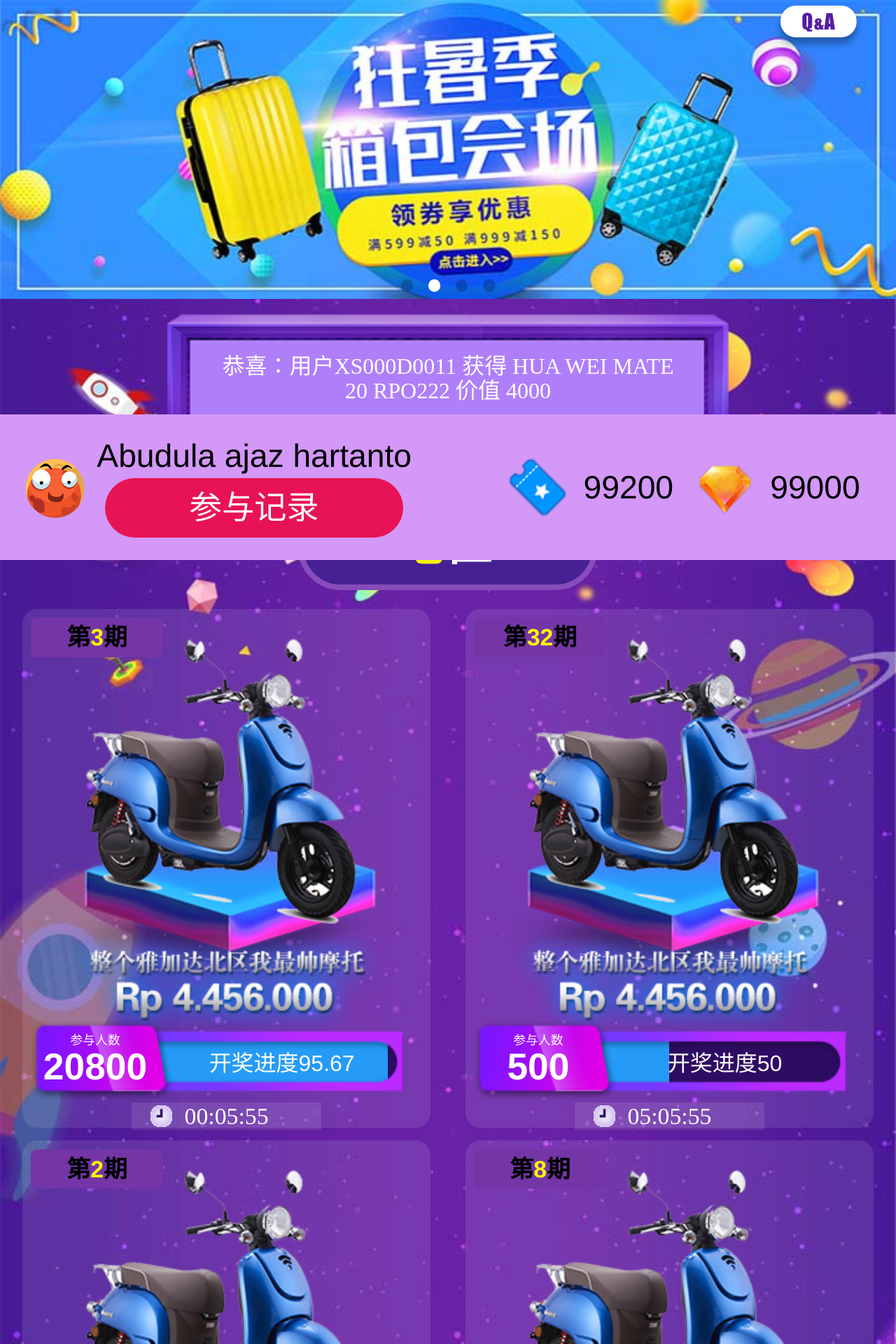
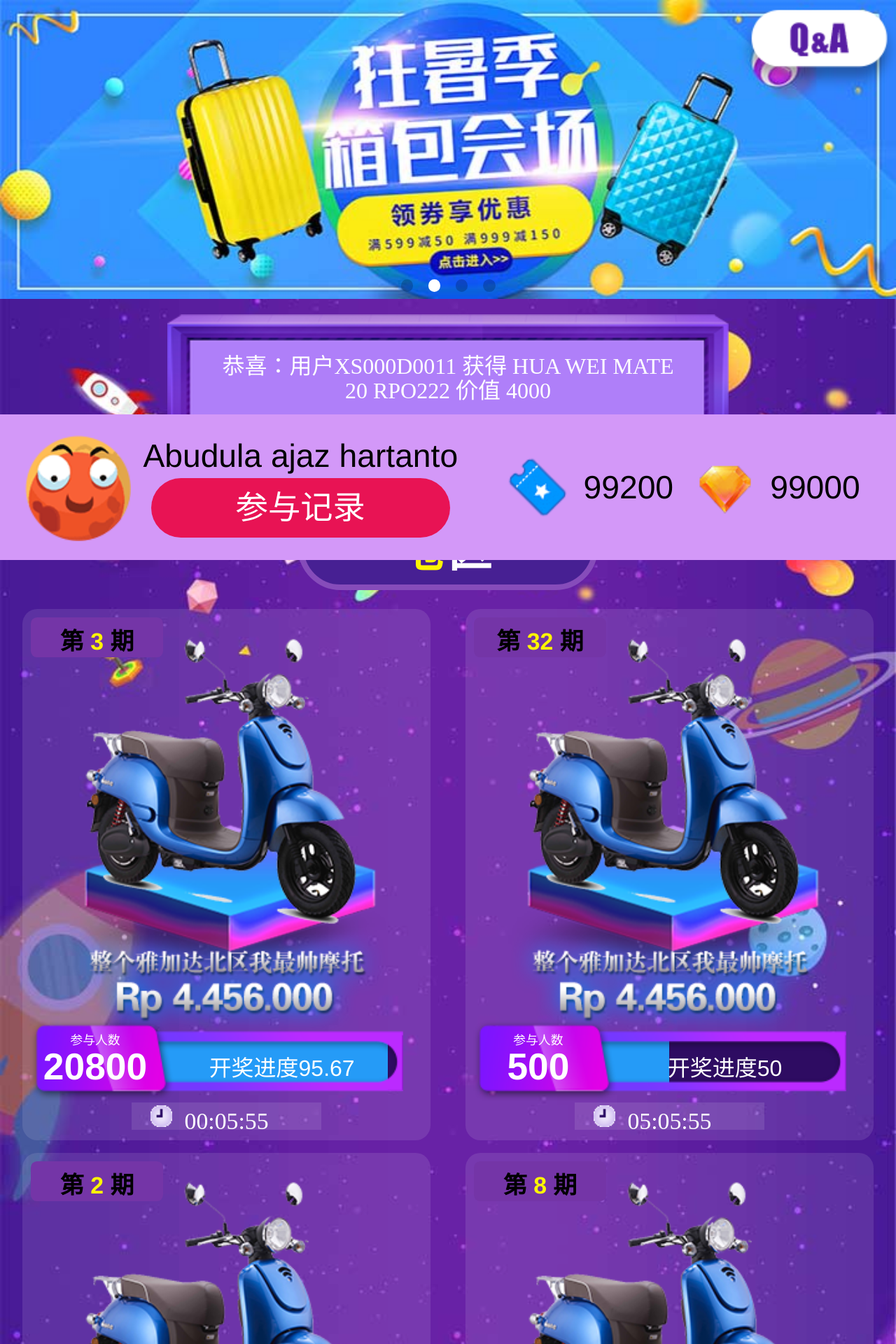
Before and after one commit to rick-team/mall-mobile, a Vue app: page / in a window 1280 px wide. Shown: the top 1920 px of the page at 70% size. Built offline with nearby package versions, Linux system fonts and the light colour scheme.

Commit message:
'适配修改'

```diff
--- a/src/components/index/indexItem.vue
+++ b/src/components/index/indexItem.vue
@@ -1,9 +1,9 @@
 
-<style>
+<style scoped>
 #indexItem {
   position: relative;
   width: 3.28rem;
-  height: 4.17rem;
+  height: 4.27rem;
   background: rgba(255, 255, 255, .1);
   border-radius: .12rem;
   box-sizing: border-box;
@@ -20,6 +20,8 @@
   border-radius: .05rem;
   font-size: .19rem;
   font-weight: bold;
+  box-sizing: border-box;
+  padding: 0.03rem 0.15rem;
 }
 .period span{
   color: #fff600;
@@ -63,13 +65,13 @@
   font-weight: bold;
 }
 .surface .schedule {
-  padding-top: .19rem;
   float: left;
   width: 1.95rem;
   height: .32rem;
   font-size: .18rem;
   line-height: .32rem;
   color: #fff;
+  padding: 0.23rem 0 0;
 }
 .progressBar {
   background: #259bf7;
@@ -83,24 +85,31 @@
 }
 .dateTime {
   width: 1.52rem;
-  height: .22rem;
   margin: .1rem auto 0;
   background: rgba(255, 255, 255, .1);
-  line-height: .22rem;
   color: #fff;
-  font-size: .19rem;
   font-family: '黑体';
+  box-sizing: border-box;
 }
 .dateTimeIocnBg {
   background: url('../../assets/clock.gif') .15rem center no-repeat;
   background-size: auto 80%;
+  font-size: 0;
+}
+.dateTimeIocnBg span{
+  padding: 0.04rem 0.15rem;
+  box-sizing: border-box;
+  display: inline-block;
+  line-height: .22rem;
+  height: .22rem;
+  font-size: .19rem;
 }
 </style>
 
 <template>
   <div id="indexItem">
     <div class='period'>
-      第<span>{{infor.period}}</span>期
+      第<span> {{infor.period}} </span>期
     </div>
     <div class='goodsImg'>
       <img :src='infor.imgSrc' />
@@ -119,7 +128,7 @@
     </div>
     <div class='dateTime'>
       <div class='dateTimeIocnBg'>
-        {{infor.dateTime}}
+        <span>{{infor.dateTime}}</span>
       </div>
     </div>
   </div>
--- a/src/components/index/indexTitle.vue
+++ b/src/components/index/indexTitle.vue
@@ -28,6 +28,8 @@ export default {
     font-weight: bold;
     margin: 0 auto .15rem;
     border-radius: .34rem;
+    padding: 0.05rem 0.15rem;
+    box-sizing: border-box;
 }
 .title span {
     color: #fff600;
--- a/src/components/index/q_a.vue
+++ b/src/components/index/q_a.vue
@@ -1,11 +1,11 @@
-<style socped>
+<style scoped>
 #qa {
   background-position: 0 50%;
   padding-top: .37rem;
   position: absolute;
   top:0;
   left: 0;
-  z-index: 20;
+  z-index: 101;
   width: 100%;
 }
 .qa_bg {
@@ -15,12 +15,13 @@
   background: #d5d5d5;
   height: 11rem;
   z-index: 0;
+  min-height: calc(100vh - 1.51rem);
 }
 .content {
   margin: 0 auto;
   width: 95%;
 }
-.content .top {
+#qa .content .top {
   color: #fff;
   font-size: .4rem;
   text-align: left;
@@ -64,6 +65,7 @@
   width: 5.79rem;
   box-sizing: border-box;
 }
+
 </style>
 <template>
   <div id="qa">
--- a/src/views/index.vue
+++ b/src/views/index.vue
@@ -1,4 +1,4 @@
-<style>
+<style socped>
 #index {
   padding-bottom: 1.5rem;
 }
@@ -9,7 +9,7 @@
   background: #d398f8;
   padding: 0 .2rem;
   box-sizing: border-box;
-  z-index: 999;
+  z-index: 100;
   bottom: 0;
 }
 .left{
@@ -21,8 +21,10 @@
 .bottom_nav .img {
   line-height: 1.17rem;
   margin-right: .1rem;
+  width: .85rem;
 }
 .bottom_nav .img img {
+  width: .85rem;
   display: inline-block;
   vertical-align: middle;
 }
@@ -61,17 +63,26 @@
   color: #000;
 }
 .qa_click {
-  position: fixed;
+  position: absolute;
   right: 0;
   top: 0;
   z-index: 99999;
   width: 1.26rem;
 }
+
+.qa_click img {
+  width: 100%;
+}
+
+body.modal-open {
+  position: fixed;
+  width: 100%;
+}
 </style>
 
 <template>
-  <div id="index" @click='qaShowBl=false'>
-    <div class='qa_click' v-if='!qaShowBl' @click.stop="qaShowBl=true"><img src='../assets/qa_click.png'></div>
+  <div id="index" @click='closeQA'>
+    <div class='qa_click' v-if='!qaShowBl' @click.stop="showQA"><img src='../assets/qa_click.png'></div>
     <indexHeader :banner='bannerphoto' />
     <winningMsg class='luckMsg' />
     <volume />
@@ -130,6 +141,14 @@ export default {
       }
   },
   methods: {
+    showQA() {
+      this.qaShowBl = true;
+      document.getElementsByTagName('body')[0].classList.add("modal-open");
+    },
+    closeQA() {
+      this.qaShowBl = false;
+      document.getElementsByTagName('body')[0].classList.remove("modal-open");
+    }
   },
   components: {
 		indexHeader,
--- a/src/views/peopleCenter.vue
+++ b/src/views/peopleCenter.vue
@@ -1,4 +1,4 @@
-<style socped>
+<style scoped>
 .bg {
   position: absolute;
   top: 2.3rem;
@@ -114,7 +114,7 @@
 .listContainer .list li .left{
 		width: 3.9rem;
 		height: .92rem;
-		padding: .09rem .22rem;
+		padding: .14rem .22rem;
 		font-size: .19rem;
 		text-align: left;
 		box-sizing: border-box;
@@ -125,6 +125,7 @@
 }
 .listContainer .list li .left p:last-child .time{
 	margin-right: .1rem;
+	vertical-align: middle;
 }
 
 .listContainer .list li .left p:last-child .btn {
@@ -136,6 +137,10 @@
 	color: #fff;
 	font-size: .19rem;
 	line-height: .22rem;
+	vertical-align: middle;
+	box-sizing: border-box;
+	vertical-align: middle;
+  padding: 0.03rem 0.15rem;
 }
 .listContainer .list li .right {
 	width: 2.2rem;
@@ -228,7 +233,10 @@
 .right {
 	float: right;
 }
-
+body.modal-open {
+  position: fixed;
+  width: 100%;
+}
 </style>
 <template>
   <div id="peopleCenter">
@@ -248,7 +256,7 @@
 						<div class='diamond left'>
 							<p>{{99000}}</p>
 						</div>
-						<p class='a_ left' @click.stop='rechargeShow = true'>立即充值</p>
+						<p class='a_ left' @click.stop='rechargeShowFn'>立即充值</p>
 					</div>
 				</div>
 			</div>
@@ -312,7 +320,7 @@
 				<contact color='#000' />
 			</div>
 
-			<div v-if='rechargeShow' @click="rechargeShow = false" class='rechargeContainer'>
+			<div v-if='rechargeShow' @click="rechargeCloseFn" class='rechargeContainer'>
 				<div class='recharge' @click.stop=''>
 					<p class='p_top'>请选择充值方式：</p>
 					<div class='pay'>
@@ -342,7 +350,17 @@ export default {
 			rechargeShow:false,
 			listShow:true
     }
-	},
+  },
+  methods:{
+    rechargeShowFn() {
+      this.rechargeShow = true;
+      document.getElementsByTagName('body')[0].classList.add("modal-open");
+    },
+    rechargeCloseFn() {
+      this.rechargeShow = false;
+      document.getElementsByTagName('body')[0].classList.remove("modal-open");
+    }
+  },
 	components: {
 		contact,
 	},
```
